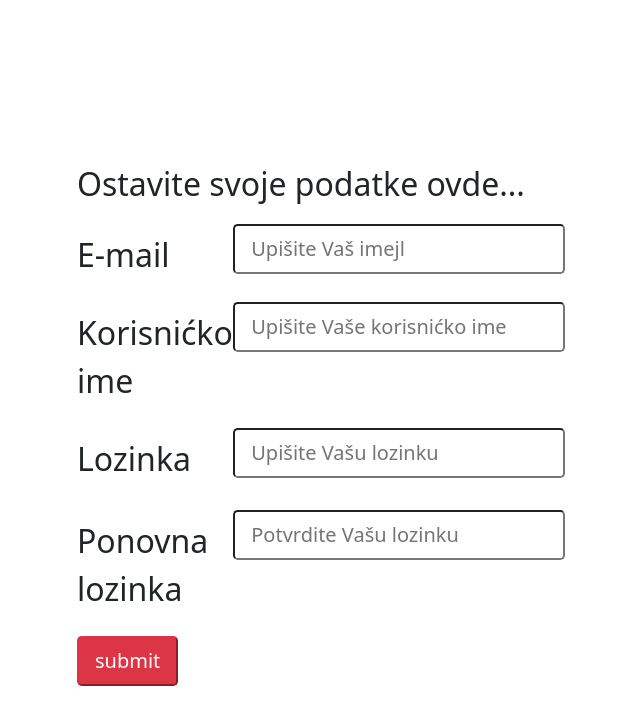
After one commit to Dragana1491/Igra, a PHP site: page /forma.php in a window 1280 px wide. The commit adds this page. Shown: the top 725 px of the page, without its empty margins (371-1011 px from the left). Run offline with PHP 8.4, Linux system fonts and the light colour scheme.

Commit message:
Situacija

```diff
--- /dev/null
+++ b/forma.php
@@ -0,0 +1,44 @@
+<!DOCTYPE html>
+<html lang="en">
+<head>
+    <meta charset="UTF-8">
+    <meta http-equiv="X-UA-Compatible" content="IE=edge">
+    <meta name="viewport" content="width=device-width, initial-scale=1.0">
+    <title>Document</title>
+    <link href="https://cdn.jsdelivr.net/npm/bootstrap@5.0.2/dist/css/bootstrap.min.css" rel="stylesheet" integrity="sha384-EVSTQN3/azprG1Anm3QDgpJLIm9Nao0Yz1ztcQTwFspd3yD65VohhpuuCOmLASjC" crossorigin="anonymous">
+    <link rel="stylesheet" href="public/styles/style1.css">
+</head>
+<body>
+    <div class="forma"  class=" col-10">
+        <form  action="validation.php"  method="GET">
+
+            <label class="form-label fs-2 mb-3"> Ostavite svoje podatke ovde...</label> <br>
+            <div class="row mb-3">
+                <label class="col-sm-3 col-form-label fs-2 "> E-mail</label>
+                    <div class="col-sm-7">
+                        <input class="form-control-lg " type="text" name="email" placeholder="Upišite Vaš imejl"/> <br />
+                    </div>
+            </div>
+                <div class="row mb-3">
+                 <label class="col-sm-3 col-form-label fs-2 "> Korisnićko ime</label>
+                    <div class="col-sm-7">
+                        <input  class="form-control-lg mb-3" type="text" name="username" placeholder="Upišite Vaše korisnićko ime"/> <br />
+                    </div>
+                </div>
+                <div class="row mb-3">
+                  <label class="col-sm-3 col-form-label fs-2 "> Lozinka</label>
+                    <div class="col-sm-7">
+                        <input class="form-control-lg mb-3" type="text" name="pass" placeholder="Upišite Vašu lozinku"/> <br />
+                    </div>
+                </div>
+                <div class="row mb-3">
+                  <label class="col-sm-3 col-form-label fs-2 "> Ponovna lozinka</label>
+                    <div class="col-sm-7">
+                        <input class="form-control-lg mb-3" type="text" name="passConfirm" placeholder="Potvrdite Vašu lozinku"/> <br />
+                    </div>
+                </div>
+            <input class=" btn-danger btn-lg" type="button" name="btn"  value="submit" /> <br />
+        </form>
+    </div>
+</body>
+</html>
--- a/index.php
+++ b/index.php
@@ -24,6 +24,7 @@
         <div class="wrapper">
 
             <a href="novastranica.php"><button class="position-absolute top-0 end-0 m-3 btn btn-danger btn-lg">Uči kroz igru</button></a>
+            <a href="forma.php"><button class="position-absolute top-0 end-1  float-right m-3 btn btn-danger btn-lg">Registracija</button></a>
         </div>
 
                 <div class="stubovi" class="container position-absolute top-80 start-50 translate-middle">
--- a/public/styles/style1.css
+++ b/public/styles/style1.css
@@ -17,3 +17,10 @@
     background-position: center;
     height: 65vh;
 }
+.forma{
+    position: absolute;
+    top:20%;
+    left: 35%;
+
+
+}
```
Also changed, not shown: validation.php (added, +49 -0 lines).
